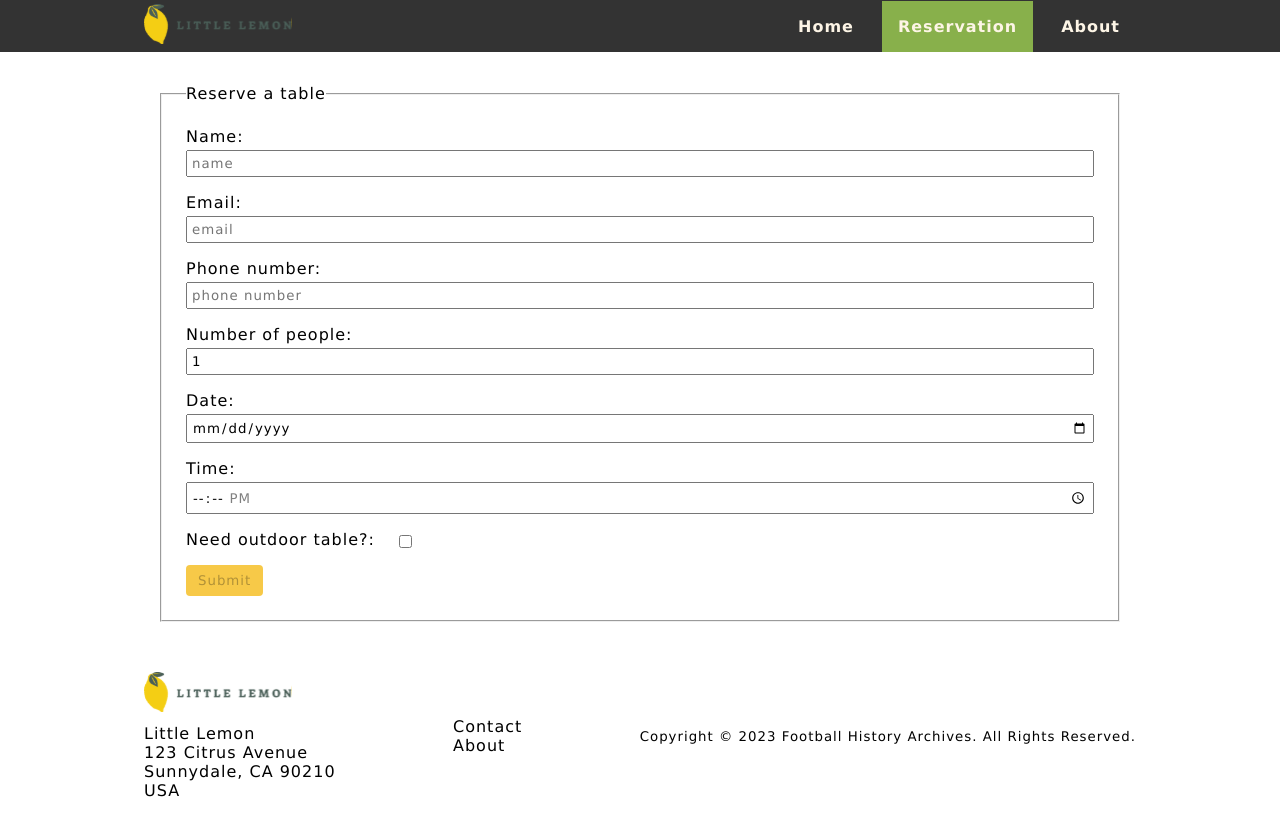
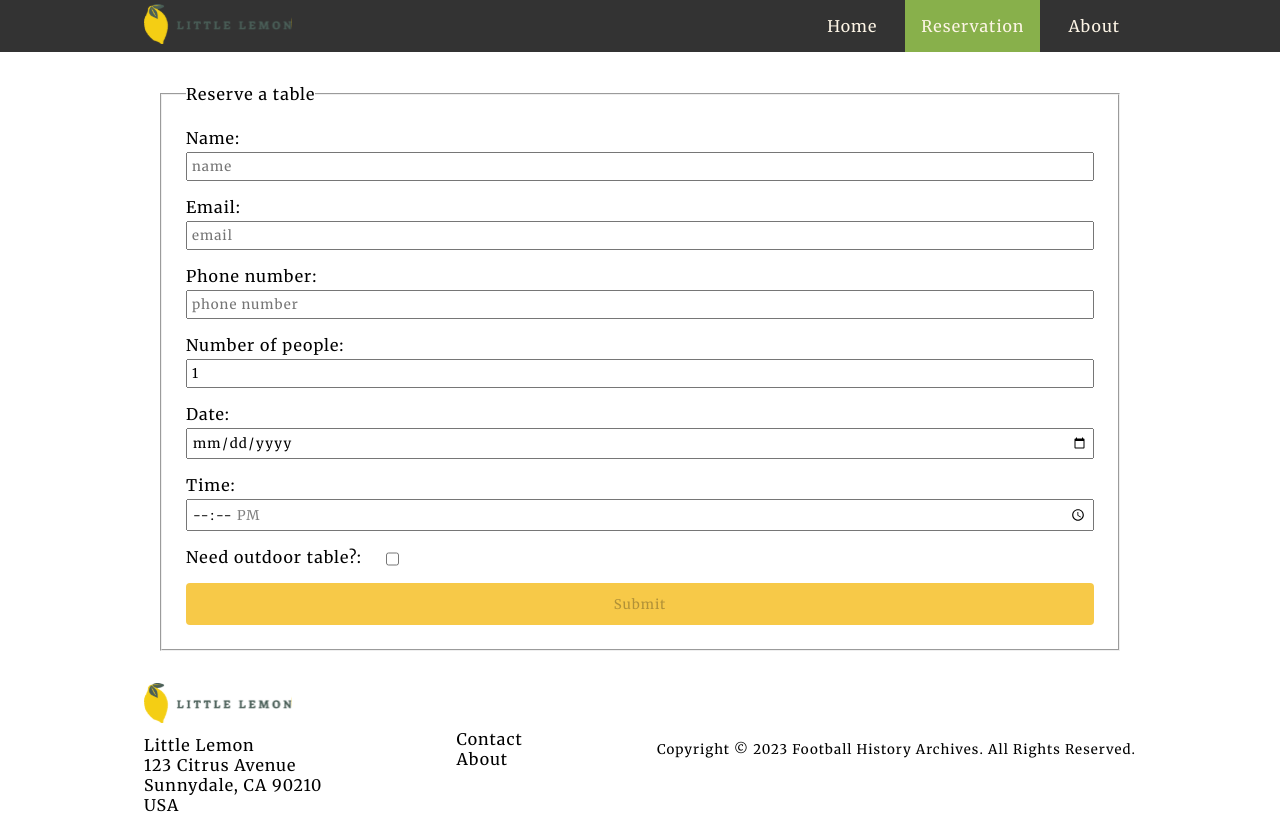
Before and after one commit to engyne/little-lemon, a React (Create React App) app: page /reservation in a window 1280 px wide. Built offline with nearby package versions, Linux system fonts and the light colour scheme.

Commit message:
Add unit tests

```diff
--- a/package.json
+++ b/package.json
@@ -36,7 +36,9 @@
     ]
   },
   "devDependencies": {
+    "@babel/plugin-transform-private-property-in-object": "^7.25.9",
     "@testing-library/dom": "^10.4.0",
-    "@testing-library/react": "^16.1.0"
+    "@testing-library/react": "^16.1.0",
+    "jest": "^27.5.1"
   }
 }
--- a/src/components/Button/Button.js
+++ b/src/components/Button/Button.js
@@ -1,10 +1,20 @@
 import './Button.css';
 
 export function Button(props) {
+
+  function getClass() {
+    return props.variant === 'primary' ? 'primary-btn' : null;
+  }
+
   return <button
+    data-testid="button"
     disabled={props.disabled}
     onClick={props.onClick}
-    className={[ props.type === 'primary' && 'primary-btn']}
+    type="button"
+    className={[
+      getClass(),
+      props.className
+    ].filter(Boolean).join(' ')}
     >
       {props.children}
     </button>;
--- a/src/components/Input/Input.js
+++ b/src/components/Input/Input.js
@@ -1,20 +1,30 @@
 import React from 'react';
 
-export const Input = React.forwardRef((props, ref) => {
+export const Input = React.forwardRef(({
+  label,
+  type,
+  placeholder,
+  value,
+  name,
+  onChange,
+  validationMessage,
+  invalid,
+  ...rest
+}, ref) => {
   return (
     <label>
-      {props.label}:
+      {label}:
       <input
-        {...props}
+        {...rest}
         ref={ref}
-        type={props.type}
-        placeholder={props.placeholder}
-        value={props.value}
-        name={props.name}
-        onChange={props.onChange}
+        type={type}
+        placeholder={placeholder}
+        value={value}
+        name={name}
+        onChange={onChange}
       />
-      {props.invalid && (
-        <small className="input-error-message">{props.validationMessage}</small>
+      {invalid && (
+        <small className="input-error-message">{validationMessage}</small>
       )}
     </label>
   );
--- a/src/index.css
+++ b/src/index.css
@@ -1,4 +1,5 @@
 /* reset */
+@import url('https://fonts.googleapis.com/css2?family=Merriweather:ital,wght@0,300;0,400;0,700;0,900;1,300;1,400;1,700;1,900&display=swap');
 
 :root {
   --lemon-yellow: #F7C948;
@@ -14,7 +15,8 @@
   margin: 0;
   box-sizing: border-box;
   letter-spacing: 1px;
-  font-family: Verdana, Geneva, Tahoma, sans-serif;
+  font-family: "Merriweather", serif;
+  font-weight: 400;
 }
 
 a {
--- a/src/pages/Reservation/Reservation.js
+++ b/src/pages/Reservation/Reservation.js
@@ -101,7 +101,12 @@ export function Reservation() {
             <label className='outdoor-table'>
               <span>Need outdoor table?:</span> <input type='checkbox' name='outdoorTable' value={form.outdoorTable} onChange={handleChange} />
             </label>
-            <Button disabled={submitDisabled} onClick={handleSubmit} type="primary">
+            <Button
+              className="submit"
+              disabled={submitDisabled}
+              variant="primary"
+              onClick={handleSubmit}
+            >
               Submit
             </Button>
           </fieldset>
--- a/src/pages/Reservation/reservation.css
+++ b/src/pages/Reservation/reservation.css
@@ -25,6 +25,11 @@
         margin-left: 24px;
       }
     }
+  }
+
+  .submit {
+    width: 100%;
+    height: 42px;
   }
 
   .done-svg {
```
Also changed, not shown: 2 other files (tests, documents, lock files or other folders).
